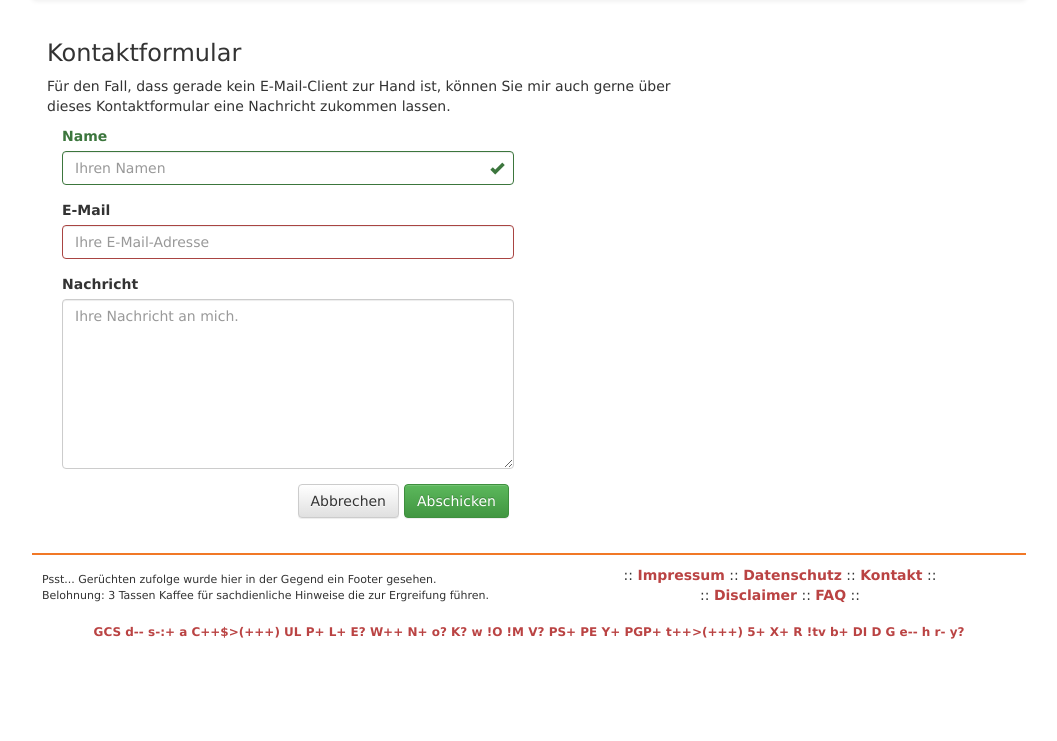
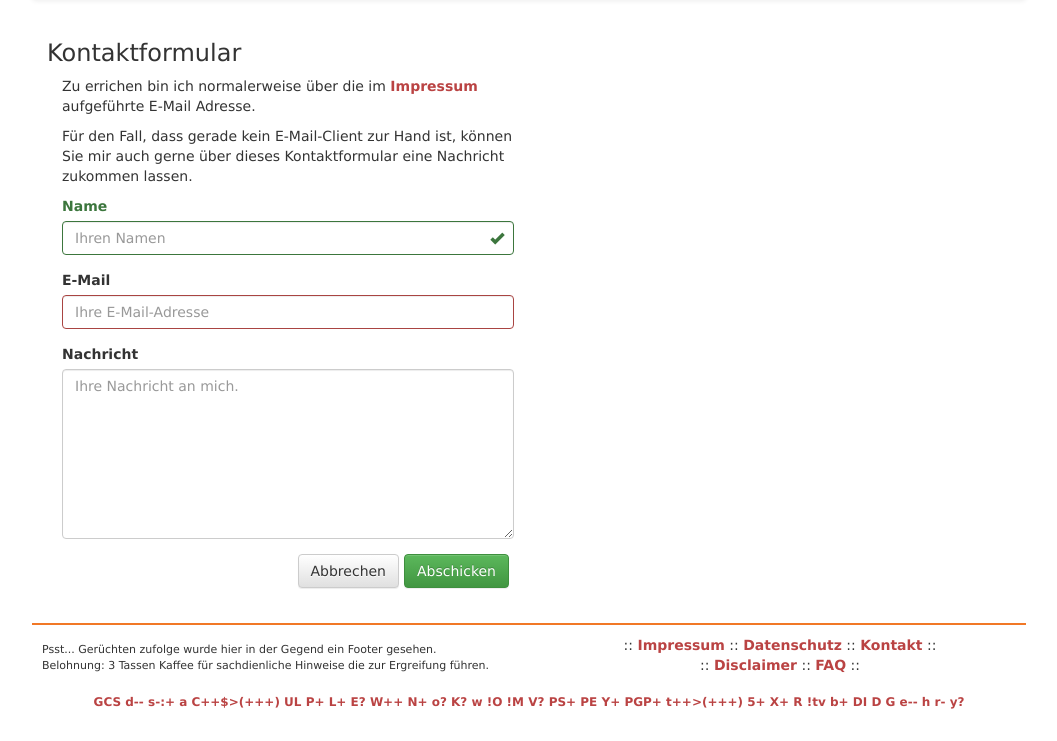
Before and after one commit to Foomy/sirfoomy, a PHP site: page /templates/contact.phtml in a window 1280 px wide. Shown: the part 199-940 px from the top of the page, without its empty margins (111-1168 px from the left). Before the commit the page ends 838 px from the top, so only its background shows below. Run offline with PHP 8.4, Linux system fonts and the light colour scheme.

Commit message:
Work template for contact form improved.

```diff
--- /dev/null
+++ b/public/skins/default/css/forms.css
@@ -0,0 +1,36 @@
+@charset "UTF-8";
+
+/**
+ * Stylesheet file for form pages of SirFoomys Welt.
+ *
+ * This file contains the styles for non-reusable elements such like
+ * header or footer content.
+ *
+ * Table of contents:
+ *  1. Contact
+ *
+ */
+
+
+/* 1. Contact */
+#contact p {
+  padding-left: 30px;
+}
+
+#contact form {
+  margin-left: 15px;
+  margin-bottom: 15px;
+}
+
+  #contact textarea {
+    min-height: 170px;
+  }
+
+  #contact .controls ul {
+    list-style-type: none;
+  }
+
+    #contact .controls ul li {
+      margin-right: 5px;
+      float: right;
+    }
--- a/public/skins/default/css/main.css
+++ b/public/skins/default/css/main.css
@@ -1,7 +1,7 @@
 @charset "UTF-8";
 
 /**
- * Main stylesheet file for Foomys Welt.
+ * Main stylesheet file for SirFoomys Welt.
  *
  * This file contains the styles for non-reusable elements such like
  * header or footer content.
@@ -11,9 +11,8 @@
  *  2. footer
  *  3. start page (home)
  *  4. impress
- *  5. contact
- *  6. privacy
- *  7. curriculum vitae
+ *  5. privacy
+ *  6. curriculum vitae
  *
  */
 
@@ -87,27 +86,7 @@ footer .geek-code-block {
   }
 
 
-/* 5. contact */
-#contact form {
-  margin-left: 15px;
-  margin-bottom: 15px;
-}
-
-  #contact textarea {
-    min-height: 170px;
-  }
-
-  #contact .controls ul {
-    list-style-type: none;
-  }
-
-    #contact .controls ul li {
-      margin-right: 5px;
-      float: right;
-    }
-
-
-/* 6. privacy */
+/* 5. privacy */
 #privacy .complimentary-close {
   margin: 25px 0 15px 0;
   font-style: italic;
@@ -119,7 +98,7 @@ footer .geek-code-block {
   }
 
 
-/* 7. curriculum vitae */
+/* 6. curriculum vitae */
 #curriculum-vitae blockquote {
   border: 0;
   margin: 20px 20px 0 0;
--- a/public/skins/default/skin.config.php
+++ b/public/skins/default/skin.config.php
@@ -6,7 +6,8 @@ return array(
     'bootstrap-3.3.5/bootstrap-theme.css',
     'common.css',
     'layout.css',
-    'main.css'
+    'main.css',
+    'forms.css'
   ),
   'scripts' => array(
     'jquery/jquery-2.1.4.min.js',
--- a/public/templates/contact.phtml
+++ b/public/templates/contact.phtml
@@ -4,7 +4,13 @@
   <h3>Kontaktformular</h3>
 
   <div class="row">
-    <p class="col-sm-8">
+    <p class="col-sm-6">
+      Zu errichen bin ich normalerweise über die im
+      <a href="/legal-notice/">Impressum</a> aufgeführte E-Mail Adresse.
+    </p>
+  </div>
+  <div class="row">
+    <p class="col-sm-6">
       Für den Fall, dass gerade kein E-Mail-Client zur Hand ist, können Sie
       mir auch gerne über dieses Kontaktformular eine Nachricht zukommen lassen.
     </p>
--- a/public/templates/css/styles.css
+++ b/public/templates/css/styles.css
@@ -6,5 +6,6 @@
 @import url('/skins/default/css/common.css');
 @import url('/skins/default/css/layout.css');
 @import url('/skins/default/css/main.css');
+@import url('/skins/default/css/forms.css');
 
 @import url('work-templates.css');
```
